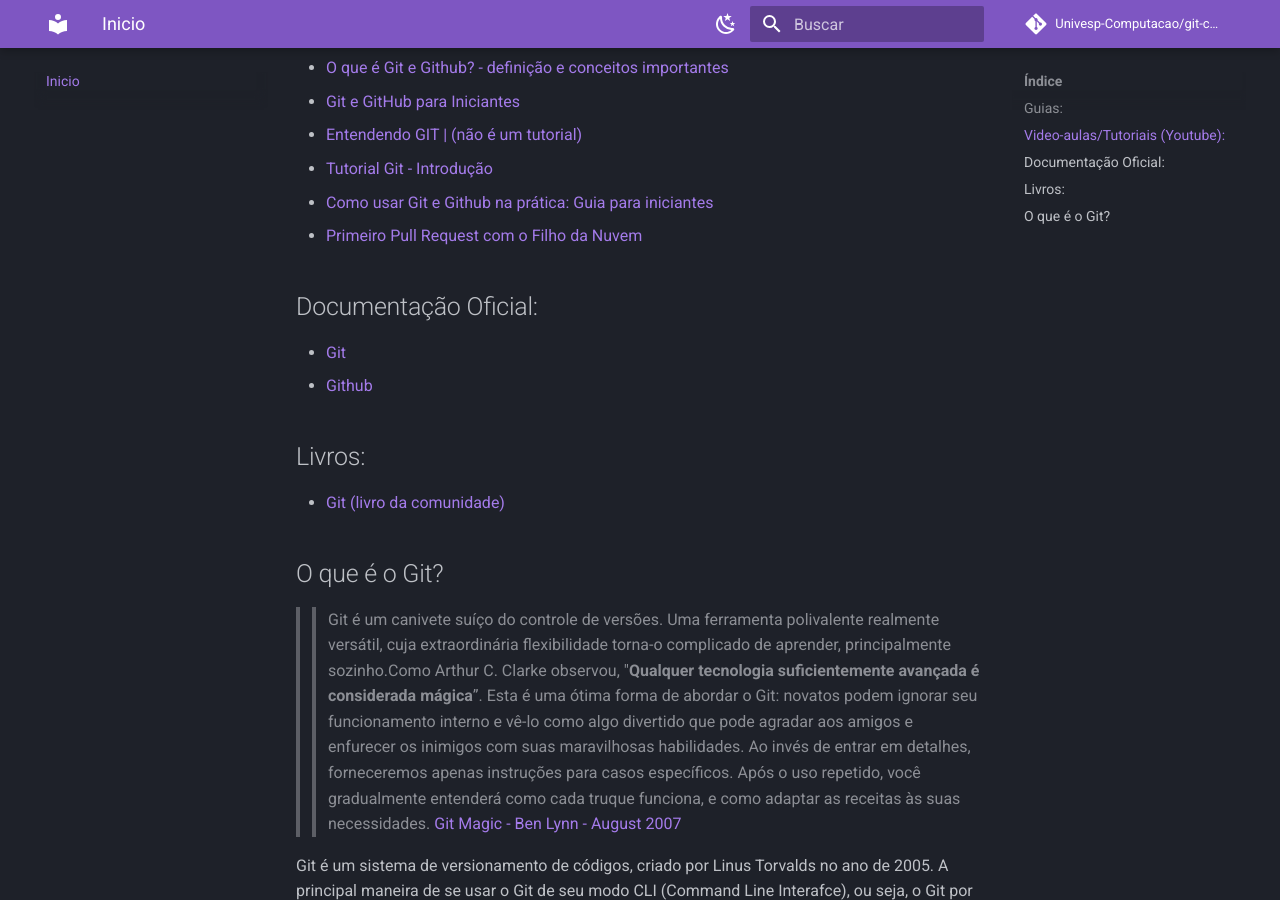
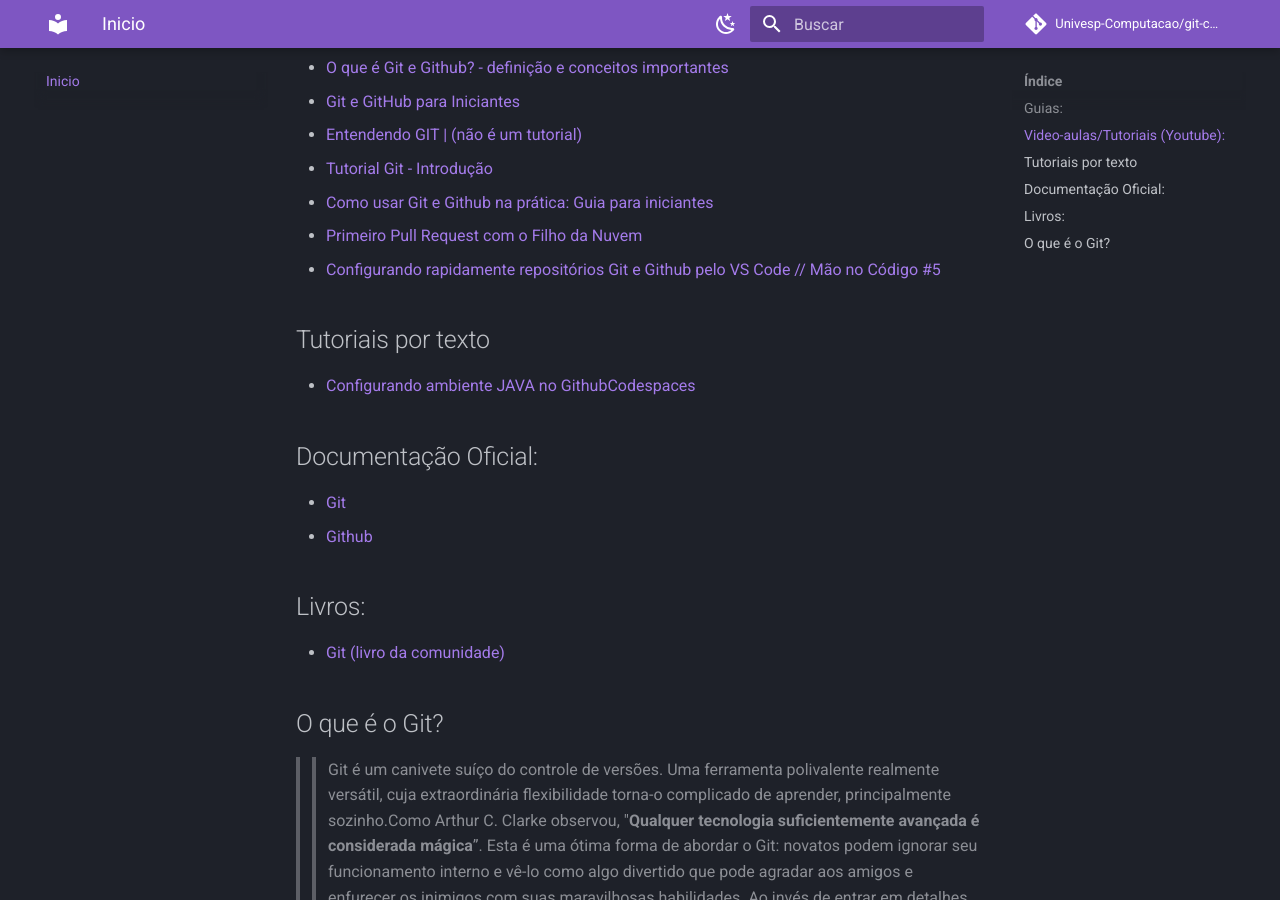
Before and after one commit to Univesp-Computacao/git-como-usar, an MkDocs documentation site: the page built from docs/index.md, in a window 1280 px wide and 900 px high, scrolled down 540 px. Built offline with MkDocs 1.6.1 and Material for MkDocs 9.7.7, drawn with Linux system fonts in a browser that asks for light colours; comment, search, counter and statistics services are not loaded.

Commit message:
add: novas indicações de tutoriais

```diff
--- a/docs/index.md
+++ b/docs/index.md
@@ -17,6 +17,11 @@
 - [Tutorial Git - Introdução](https://www.youtube.com/watch?v=o-v5QqBVJPQ)
 - [Como usar Git e Github na prática: Guia para iniciantes](https://www.youtube.com/watch?v=2alg7MQ6_sI)
 - [Primeiro Pull Request com o Filho da Nuvem](https://www.youtube.com/watch?v=Du04jBWrv4A)
+- [ Configurando rapidamente repositórios Git e Github pelo VS Code // Mão no Código #5 ](https://www.youtube.com/watch?v=H0SQAW9tmmE)
+
+
+## Tutoriais por texto
+- [Configurando ambiente JAVA no GithubCodespaces](https://griffin-19.notion.site/Projeto-Java-no-Github-Codespaces-89f9fbee9adf4dfe88cac25f36faef08)
 
 
 ## Documentação Oficial:
```
